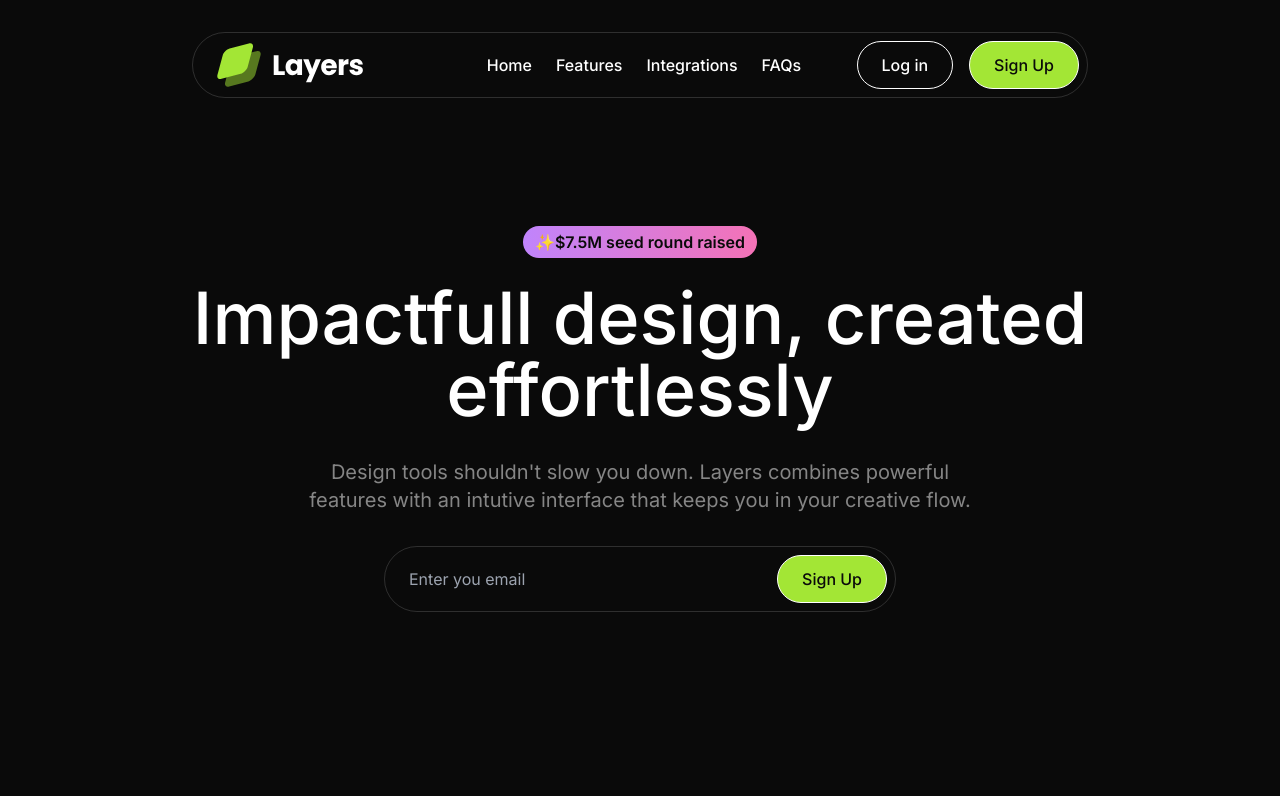
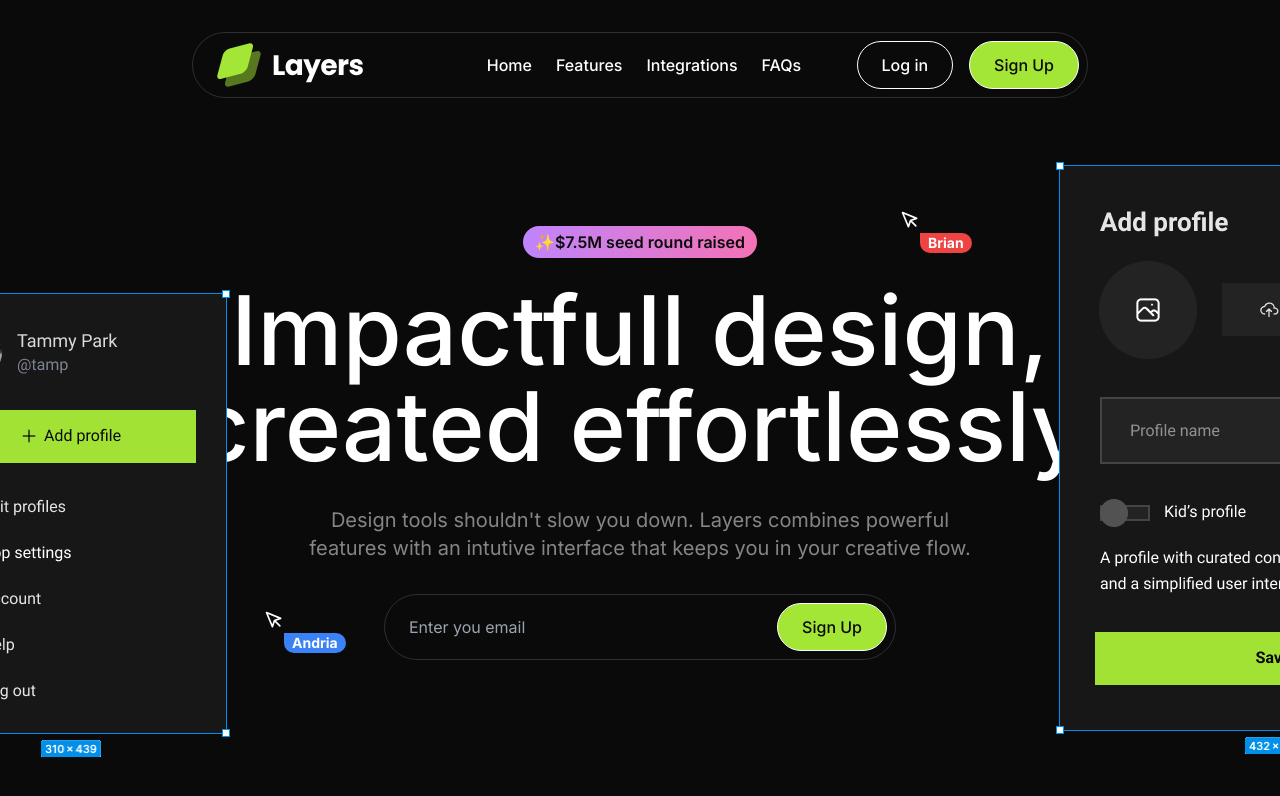
Before and after one commit to albinjoby/Layers-SaaS, a Next.js app: page / in a window 1280 px wide. Shown: the top 796 px of the page. Built offline with nearby package versions, Linux system fonts and the light colour scheme.

Commit message:
add hero

```diff
--- /dev/null
+++ b/src/components/Pointer.tsx
@@ -0,0 +1,32 @@
+import { twMerge } from "tailwind-merge";
+
+export default function Pointer(props: {
+    name: string;
+    color?: "red" | "blue";
+}) {
+    const { name, color } = props;
+    return (
+        <div className="relative">
+            <svg
+                xmlns="http://www.w3.org/2000/svg"
+                width="24"
+                height="24"
+                viewBox="0 0 24 24"
+                fill="none"
+                stroke="currentColor"
+                strokeWidth="2"
+                strokeLinecap="round"
+                strokeLinejoin="round"
+                className="feather feather-mouse-pointer text-white size-5"
+            >
+                <path d="M3 3l7.07 16.97 2.51-7.39 7.39-2.51L3 3z"></path>
+                <path d="M13 13l6 6"></path>
+            </svg>
+            <div className="absolute top-full left-full">
+                <div className={twMerge("inline-flex rounded-full font-bold text-sm bg-blue-500 px-2 rounded-tl-none", color == "red" ? 'bg-red-500' : '')}>
+                    {name}
+                </div>
+            </div>
+        </div>
+    );
+}
--- a/src/sections/Hero.tsx
+++ b/src/sections/Hero.tsx
@@ -1,15 +1,31 @@
 import Button from "@/components/Button";
+import designExample1Image from '@/assets/images/design-example-1.png'
+import designExample2Image from '@/assets/images/design-example-2.png'
+import Image from "next/image";
+import Pointer from "@/components/Pointer";
 
 export default function Hero() {
     return (
-        <section className="py-24">
-            <div className="container">
+        <section className="py-24 overflow-x-clip">
+            <div className="container relative">
+                <div className="absolute -left-32 top-16 hidden lg:block">
+                    <Image src={designExample1Image} alt="design example"/>
+                </div>
+                <div className="absolute -right-64 -top-16 hidden lg:block">
+                    <Image src={designExample2Image} alt="design example"/>
+                </div>
+                <div className="absolute left-56 top-96 hidden lg:block">
+                    <Pointer name="Andria"/>
+                </div>
+                <div className="absolute right-80 -top-4 hidden lg:block">
+                    <Pointer name="Brian" color="red"/>
+                </div>
                 <div className="flex justify-center">
                     <div className="inline-flex py-1 px-3 bg-gradient-to-r from-purple-400 to-pink-400 rounded-full text-neutral-950 font-semibold">
                         ✨$7.5M seed round raised
                     </div>
                 </div>
-                <h1 className="text-6xl md:text-7xl font-medium text-center mt-6">Impactfull design, created effortlessly</h1>
+                <h1 className="text-6xl md:text-7xl lg:text-8xl font-medium text-center mt-6">Impactfull design, created effortlessly</h1>
                 <p className="text-center text-xl text-white/50 mt-8 max-w-2xl mx-auto">
                     Design tools shouldn&apos;t slow you down. Layers combines
                     powerful features with an intutive interface that keeps you
```
